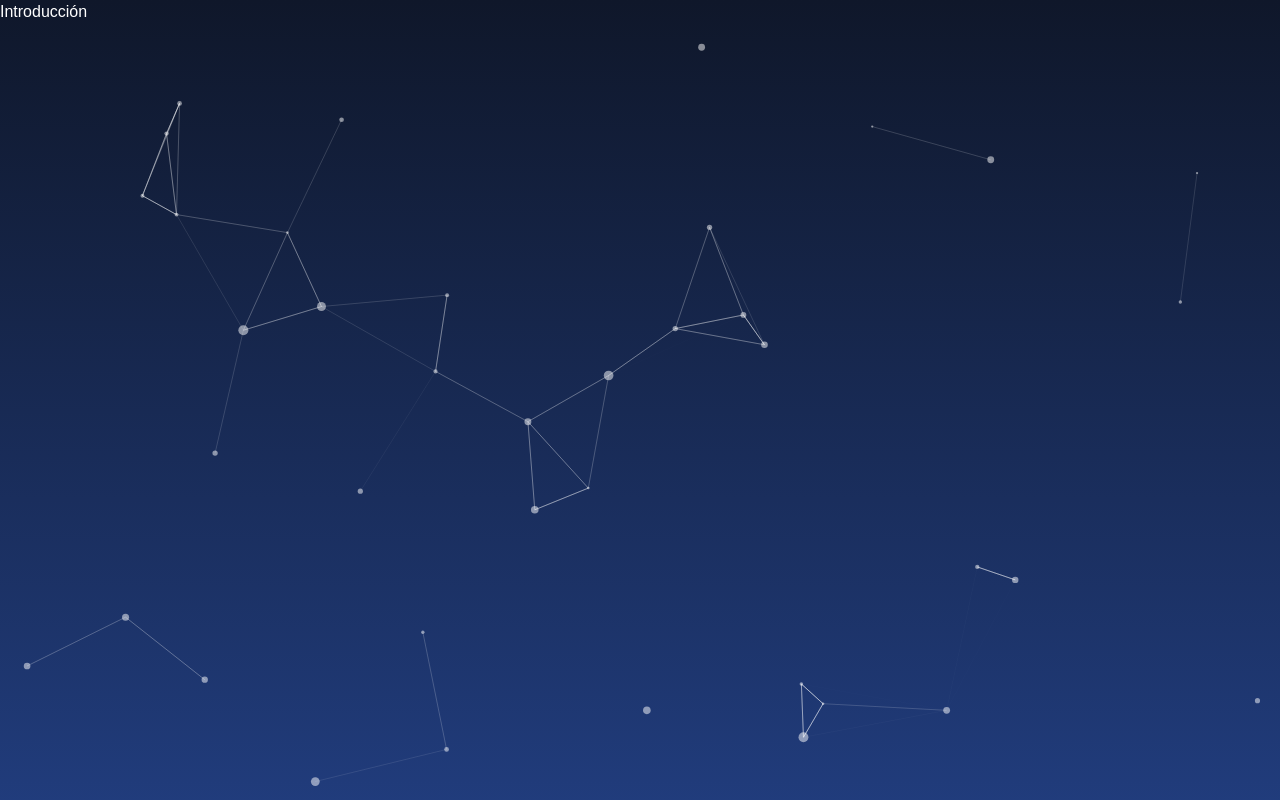
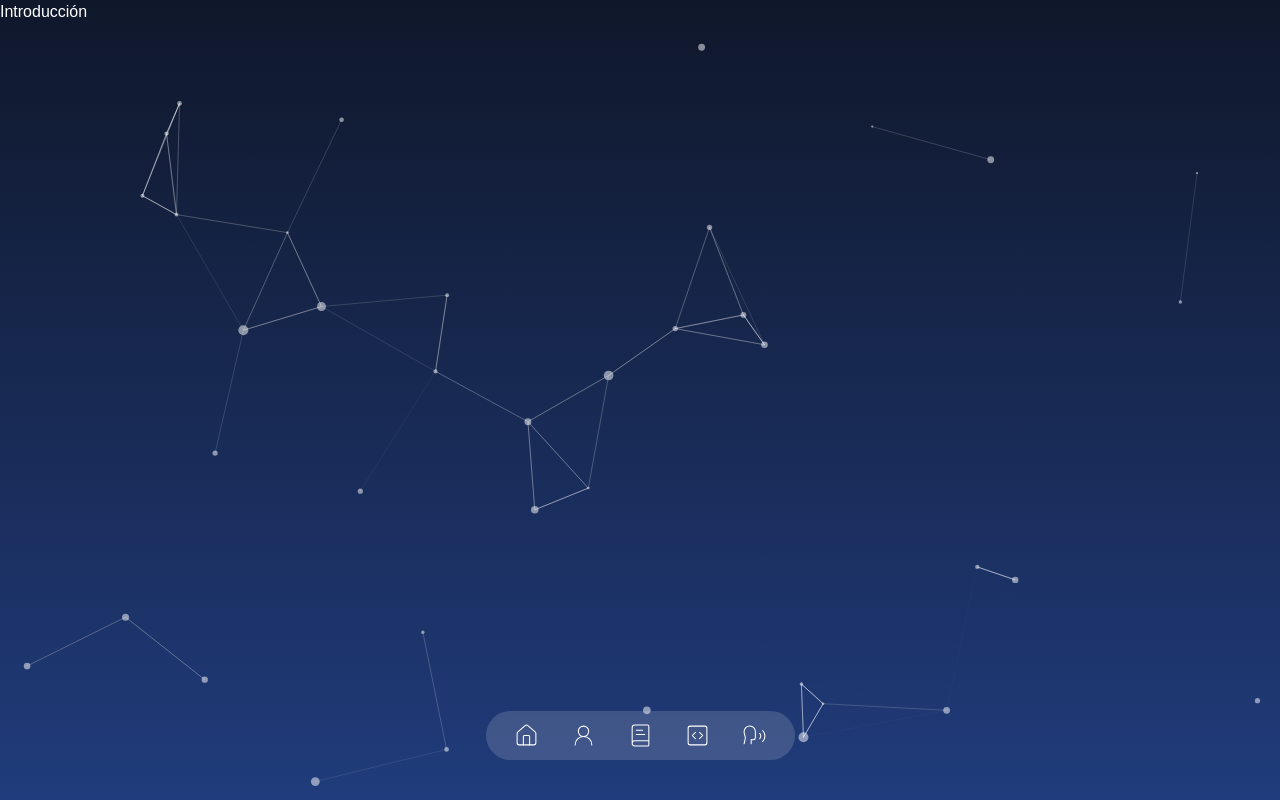
Before and after one commit to wolfdev07/aw-landing, a Next.js app: page / in a window 1280 px wide. Built offline with nearby package versions, Linux system fonts and the light colour scheme.

Commit message:
Navbar implementation

```diff
--- a/app/layout.tsx
+++ b/app/layout.tsx
@@ -1,6 +1,8 @@
 import type { Metadata } from "next";
 import { Urbanist } from "next/font/google";
 import "./globals.css";
+//components
+import Navbar from "@/components/navbar";
 
 const urbanist = Urbanist({ variable: "--font-urbanist-sans", subsets: ["latin"], });
 
@@ -17,6 +19,7 @@
   return (
     <html lang="es">
       <body className={`${urbanist.variable} antialiased`} >
+        <Navbar/>
         {children}
       </body>
     </html>
--- /dev/null
+++ b/components/navbar.tsx
@@ -0,0 +1,20 @@
+import { itemsNavbar } from "@/data";
+import Link from "next/link";
+
+const Navbar = () => {
+    return (
+        <div className="fixed z-40 flex flex-col items-center justify-center w-full mt-auto h-max bottom-10">
+            <nav>
+                <div className="flex items-center justify-center gap-2 px-4 py-1 rounded-full bg-white/15 background-blur-sm">
+                    {itemsNavbar.map((item) => (
+                        <div key={item.id} className="px-3 py-2 transition duration-150 rounded-full cursor-pointer hover:bg-secondary">
+                            <Link href={item.link}>{item.icon}</Link>
+                        </div>
+                    ))}
+                </div>
+            </nav>
+        </div>
+    );
+}
+
+export default Navbar;
--- /dev/null
+++ b/data.tsx
@@ -0,0 +1,257 @@
+import { BookText, CodeSquare, HomeIcon, UserRound, Linkedin, Twitter, Rss, Twitch, Youtube, Crop, Pencil, Computer, Book, Rocket, Speech } from "lucide-react";
+
+export const socialNetworks = [
+    {
+        id: 1,
+        logo: <Youtube size={30} strokeWidth={1} />,
+        src: "#!",
+    },
+    {
+        id: 2,
+        logo: <Linkedin size={30} strokeWidth={1} />,
+        src: "#!",
+    },
+    {
+        id: 3,
+        logo: <Twitter size={30} strokeWidth={1} />,
+        src: "#!",
+    },
+    {
+        id: 4,
+        logo: <Rss size={30} strokeWidth={1} />,
+        src: "#!",
+    },
+    {
+        id: 5,
+        logo: <Twitch size={30} strokeWidth={1} />,
+        src: "#!",
+    },
+];
+
+
+export const itemsNavbar = [
+    {
+        id: 1,
+        title: "Home",
+        icon: <HomeIcon size={25} color="#fff" strokeWidth={1} />,
+        link: "/",
+    },
+    {
+        id: 2,
+        title: "User",
+        icon: <UserRound size={25} color="#fff" strokeWidth={1} />,
+        link: "/about-me",
+    },
+    {
+        id: 3,
+        title: "Book",
+        icon: <BookText size={25} color="#fff" strokeWidth={1} />,
+        link: "/services",
+    },
+    {
+        id: 4,
+        title: "Target",
+        icon: <CodeSquare size={25} color="#fff" strokeWidth={1} />,
+        link: "/portfolio",
+    },
+    {
+        id: 5,
+        title: "Home",
+        icon: <Speech size={25} color="#fff" strokeWidth={1} />,
+        link: "/testimonials",
+    },
+];
+
+export const dataAboutPage = [
+    {
+        id: 1,
+        title: "Frontend Developer",
+        subtitle: "TechSolutions",
+        description: "Colabora con un equipo dinámico para desarrollar interfaces de usuario atractivas y funcionales que impulsen el éxito de nuestros clientes en el mundo digital.",
+        date: "Nov 2023 ",
+    },
+    {
+        id: 2,
+        title: "Creador de Experiencias Digitales",
+        subtitle: "PixelCrafters",
+        description: "Trabaja en proyectos emocionantes que desafían los límites de la creatividad y la tecnología. Únete a nosotros mientras creamos experiencias digitales cautivadoras que inspiran y cautivan a nuestros usuarios.",
+        date: "May 2021",
+    },
+    {
+        id: 3,
+        title: "Especialista en Desarrollo Frontend",
+        subtitle: "CodeForge Solutions",
+        description: "Como desarrollador frontend, tendrás la oportunidad de colaborar en proyectos diversos y desafiantes que te permitirán expandir tus habilidades y dejar tu huella en el mundo digital.",
+        date: "Ago 2019",
+    },
+    {
+        id: 4,
+        title: "Prácticas Grado",
+        subtitle: "WebWizards Inc.",
+        description: "Únete a nosotros mientras creamos sitios web y aplicaciones interactivas que sorprenden y deleitan a nuestros clientes. Si tienes pasión por el diseño y la programación, y disfrutas colaborar en un entorno creativo, ¡queremos conocerte!        ",
+        date: "Mar 2018",
+    },
+]
+
+export const dataCounter = [
+    {
+        id: 0,
+        endCounter: 10,
+        text: "Años de experiencia",
+        lineRight: true,
+        lineRightMobile: true,
+    },
+    {
+        id: 1,
+        endCounter: 80,
+        text: "Clientes satisfechos",
+        lineRight: true,
+        lineRightMobile: false,
+    },
+    {
+        id: 2,
+        endCounter: 220,
+        text: "Proyectos finalizados",
+        lineRight: true,
+        lineRightMobile: true,
+    },
+    {
+        id: 3,
+        endCounter: 30,
+        text: "Premios ganadores",
+        lineRight: false,
+        lineRightMobile: false,
+    },
+];
+
+export const serviceData = [
+    {
+        icon: <Crop />,
+        title: "Branding",
+        description: "Desarrollo de una identidad de marca sólida y coherente, incluyendo diseño de logotipo, colores y elementos visuales",
+    },
+    {
+        icon: <Pencil />,
+        title: "Diseño web",
+        description: "Diseño creativo y profesional de interfaces web intuitivas y atractivas, centradas en la experiencia del usuario",
+    },
+    {
+        icon: <Computer />,
+        title: "Desarrollo web",
+        description: "Diseño y desarrollo de sitios web a medida, adaptados a tus necesidades",
+    },
+    {
+        icon: <Book />,
+        title: "Copywriting",
+        description: "Creación de contenido persuasivo y atractivo que capta la atención de tu audiencia",
+    },
+    {
+        icon: <Rocket />,
+        title: "SEO",
+        description: "Optimización de tu presencia en línea mediante estrategias de SEO avanzadas, ",
+    },
+];
+
+export const dataPortfolio = [
+    {
+        id: 1,
+        title: "Web Pro",
+        image: "/image-1.jpg",
+        urlGithub: "#!",
+        urlDemo: "#!",
+    },
+    {
+        id: 2,
+        title: "Desarrollo Web Ágil",
+        image: "/image-2.jpg",
+        urlGithub: "#!",
+        urlDemo: "#!",
+    },
+    {
+        id: 3,
+        title: "Estrategias Web",
+        image: "/image-3.jpg",
+        urlGithub: "#!",
+        urlDemo: "#!",
+    },
+    {
+        id: 4,
+        title: "Ideas Creativas",
+        image: "/image-4.jpg",
+        urlGithub: "#!",
+        urlDemo: "#!",
+    },
+    {
+        id: 5,
+        title: "Webs Impactantes",
+        image: "/image-5.jpg",
+        urlGithub: "#!",
+        urlDemo: "#!",
+    },
+    {
+        id: 6,
+        title: "Web Dinámica",
+        image: "/image-6.jpg",
+        urlGithub: "#!",
+        urlDemo: "#!",
+    },
+    {
+        id: 7,
+        title: "Dark Web ",
+        image: "/image-7.jpg",
+        urlGithub: "#!",
+        urlDemo: "#!",
+    },
+    {
+        id: 8,
+        title: "E-commerce web",
+        image: "/image-8.jpg",
+        urlGithub: "#!",
+        urlDemo: "#!",
+    }
+];
+
+export const dataTestimonials = [
+    {
+        id: 1,
+        name: "George Snow",
+        description:
+            "¡Increíble plataforma! Los testimonios aquí son genuinos y me han ayudado a tomar decisiones informadas. ¡Altamente recomendado!",
+        imageUrl: "/profile1.png",
+    },
+    {
+        id: 2,
+        name: "Juan Pérez",
+        description:
+            "Me encanta la variedad de testimonios disponibles en esta página. Es inspirador ver cómo otras personas han superado desafíos similares a los míos. ¡Gracias por esta invaluable fuente de motivación!",
+        imageUrl: "/profile2.png",
+    },
+    {
+        id: 3,
+        name: "María García",
+        description:
+            "Excelente recurso para obtener opiniones auténticas sobre diferentes productos y servicios. Me ha ayudado mucho en mis compras en línea. ¡Bravo por este sitio!",
+        imageUrl: "/profile3.png",
+    },
+    {
+        id: 4,
+        name: "Laura Snow",
+        description:
+            "¡Qué descubrimiento tan fantástico! Los testimonios aquí son honestos y detallados. Me siento más seguro al tomar decisiones después de leer las experiencias compartidas por otros usuarios.",
+        imageUrl: "/profile4.png",
+    },
+    {
+        id: 5,
+        name: "Carlos Sánchez",
+        description:
+            "Una joya en la web. Los testimonios son fáciles de encontrar y están bien organizados. ¡Definitivamente mi destino número uno cuando necesito referencias confiables!",
+        imageUrl: "/profile5.png",
+    },
+    {
+        id: 6,
+        name: "Antonio Martínez",
+        description:
+            "¡Fantástico recurso para aquellos que buscan validación antes de tomar decisiones importantes! Los testimonios aquí son veraces y realmente útiles. ¡Gracias por simplificar mi proceso de toma de decisiones!",
+        imageUrl: "/profile6.png",
+    },
+];
--- a/package.json
+++ b/package.json
@@ -12,6 +12,7 @@
     "@tsparticles/engine": "^3.7.1",
     "@tsparticles/react": "^3.0.0",
     "@tsparticles/slim": "^3.7.1",
+    "lucide-react": "^0.469.0",
     "next": "15.1.3",
     "react": "^19.0.0",
     "react-dom": "^19.0.0"
--- a/tailwind.config.ts
+++ b/tailwind.config.ts
@@ -9,7 +9,7 @@
   theme: {
     extend: {
       colors: {
-        secondary: "#f5741c",
+        secondary: "#073980",
         darkBg: "#0F172A"
       },
       backgroundImage: {
```
Also changed, not shown: 1 other file (tests, documents, lock files or other folders).
